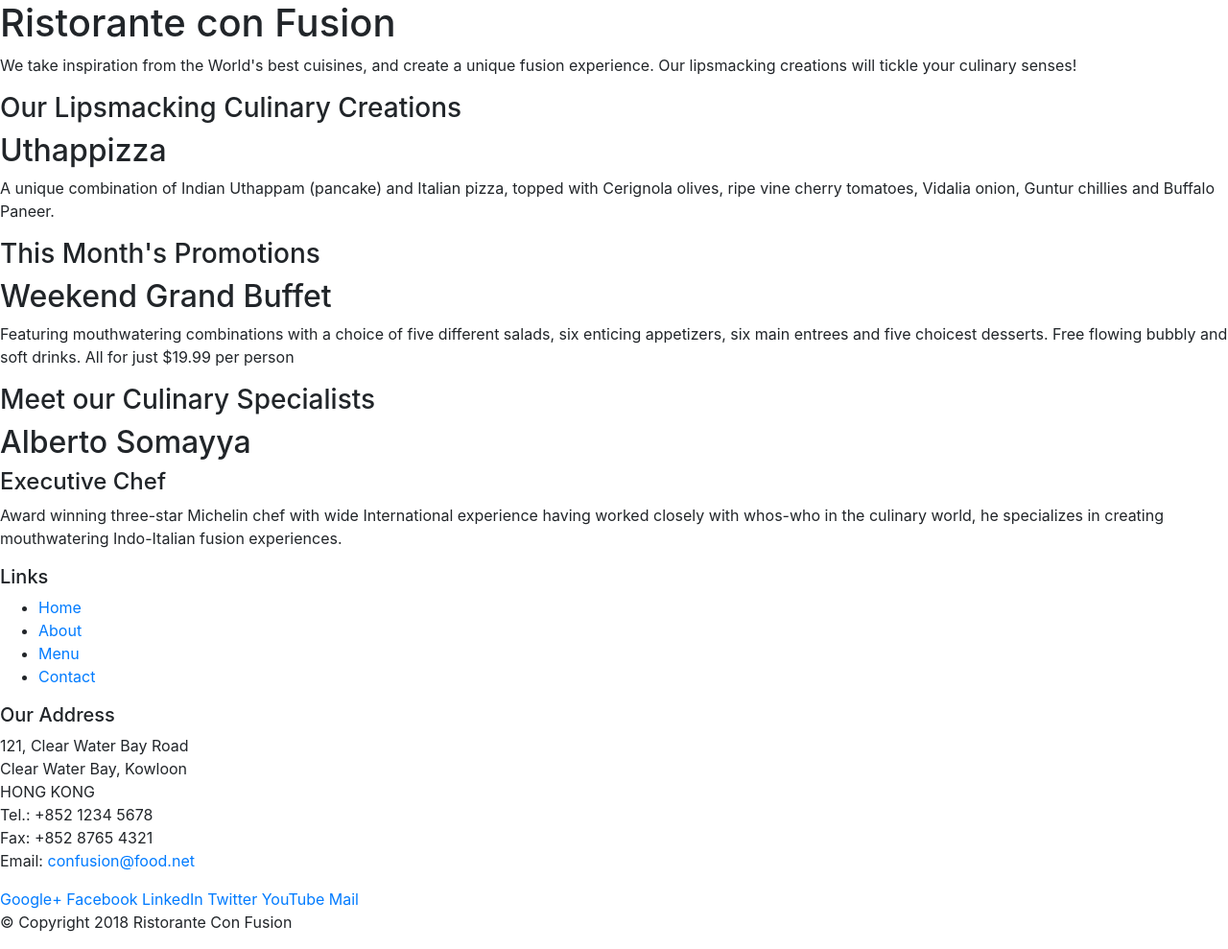
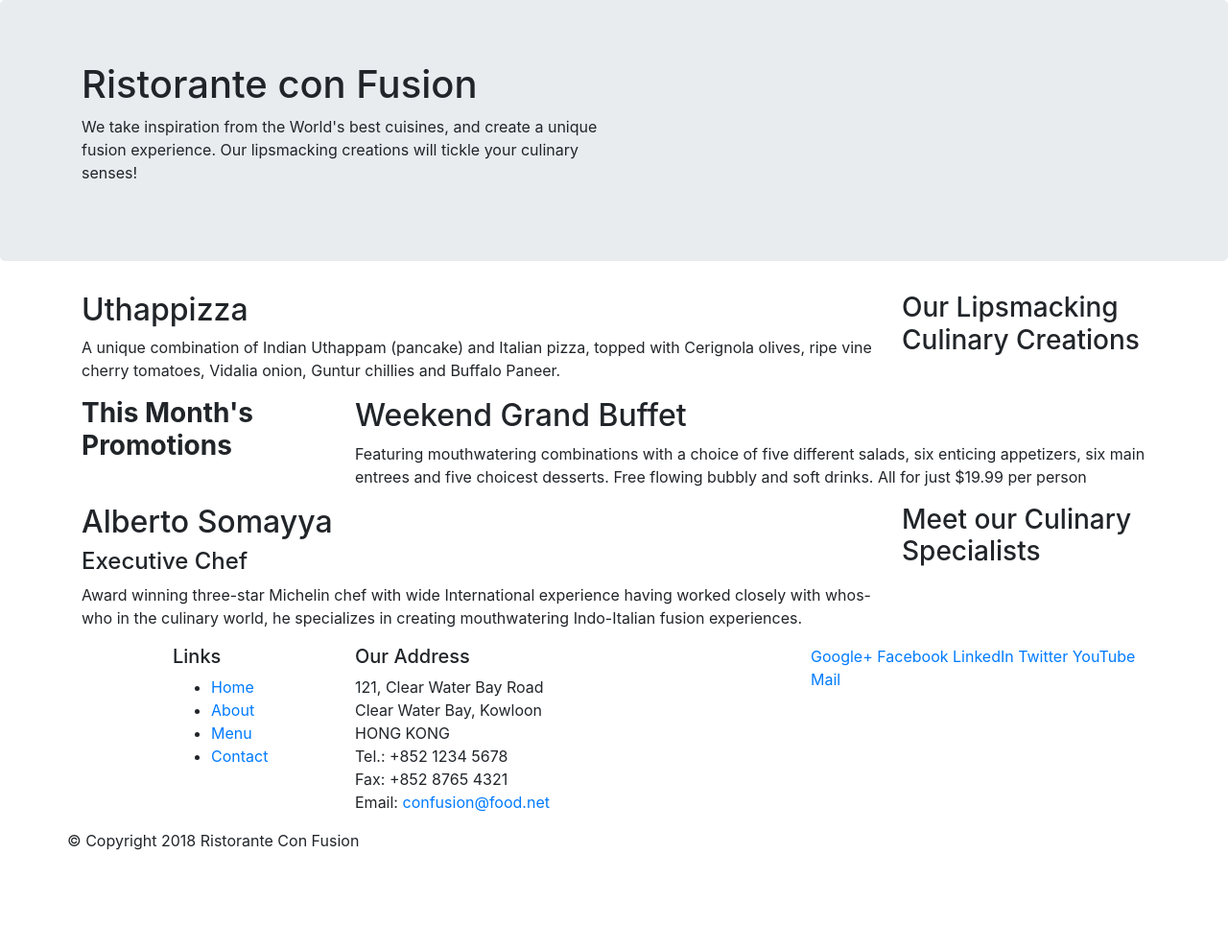
Before and after one commit to AamirZab/Bootstrap4, a website: page index.html in a window 1280 px wide. Shown: the whole page at 96% size. After the commit the page ends 904 px from the top, so only its background shows below. Drawn offline with nearby package versions, Linux system fonts and the light colour scheme.

Commit message:
bootstrap grid-p1

```diff
--- a/index.html
+++ b/index.html
@@ -14,46 +14,47 @@
 
 <body>
 
-    <header>
-        <div>
-            <div>
-                <div>
+    <header class="jumbotron">
+        <div class="container">
+            <div class = "row">
+                <div class=" col-12 col-sm-6">
                     <h1>Ristorante con Fusion</h1>
                     <p>We take inspiration from the World's best cuisines, and create a unique fusion experience. Our lipsmacking creations will tickle your culinary senses!</p>
                 </div>
-                <div>
+                <div class col-12 col-sm>
                 </div>
             </div>
         </div>
     </header>
 
-    <div>
-        <div>
-            <div>
+    <div class="container">
+        <div class="row">
+            <div class="col-12 col-sm-4 order-sm-last col-md-3">
                 <h3>Our Lipsmacking Culinary Creations</h3>
             </div>
-            <div>
+            <div class="col-12 col-sm order-sm-first col-md">
                 <h2>Uthappizza</h2>
                 <p>A unique combination of Indian Uthappam (pancake) and Italian pizza, topped with Cerignola olives, ripe vine cherry tomatoes, Vidalia onion, Guntur chillies and Buffalo Paneer.</p>
             </div>
         </div>
 
 
-        <div>
-            <div>
-                <h3>This Month's Promotions</h3>
+        <div class="row">
+            <div class="col-12 col-sm-4 col-md-3">
+                <h3><b>This Month's Promotions</b></h3>
             </div>
-            <div>
+
+            <div class="col-12 col-sm col-md">
                 <h2>Weekend Grand Buffet</h2>
                 <p>Featuring mouthwatering combinations with a choice of five different salads, six enticing appetizers, six main entrees and five choicest desserts. Free flowing bubbly and soft drinks. All for just $19.99 per person </p>
             </div>
         </div>
 
-        <div>
-            <div>
+        <div class="row">
+            <div class="col-12 col-sm-4 order-sm-last col-md-3">
                 <h3>Meet our Culinary Specialists</h3>
             </div>
-            <div>
+            <div class=" col-12 col-sm col-md">
                 <h2>Alberto Somayya</h2>
                 <h4>Executive Chef</h4>
                 <p>Award winning three-star Michelin chef with wide International experience having worked closely with whos-who in the culinary world, he specializes in creating mouthwatering Indo-Italian fusion experiences. </p>
@@ -62,9 +63,9 @@
     </div>
 
     <footer>
-        <div>
-            <div>
-                <div>
+        <div class="container">
+            <div class="row">
+                <div class="col-4 offset-1 col-sm-2">
                     <h5>Links</h5>
                     <ul>
                         <li><a href="#">Home</a></li>
@@ -73,7 +74,7 @@
                         <li><a href="#">Contact</a></li>
                     </ul>
                 </div>
-                <div>
+                <div class="col-7 col-sm-5">
                     <h5>Our Address</h5>
                     <address>
 		              121, Clear Water Bay Road<br>
@@ -84,7 +85,7 @@
 		              Email: <a href="mailto:confusion@food.net">confusion@food.net</a>
 		           </address>
                 </div>
-                <div>
+                <div class="col-12 col-sm-4">
                     <div>
                         <a href="http://google.com/+">Google+</a>
                         <a href="http://www.facebook.com/profile.php?id=">Facebook</a>
@@ -95,8 +96,8 @@
                     </div>
                 </div>
            </div>
-           <div>
-                <div>
+           <div class="row">
+                <div clas="col-auto">
                     <p>© Copyright 2018 Ristorante Con Fusion</p>
                 </div>
            </div>
```
